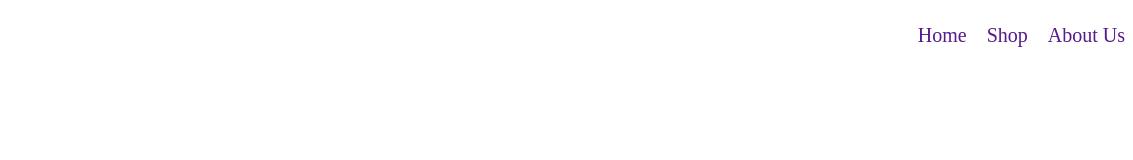
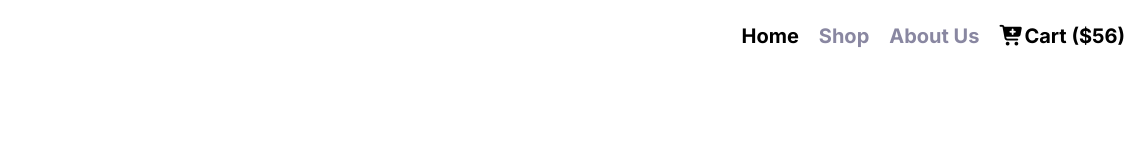
Before and after one commit to bhuiyanshanta/Assigment-2, a plain HTML site: page assignment.html in a window 1280 px wide. Shown: the full height of the page, 147-1280 px from the left. Drawn offline with Linux system fonts and the light colour scheme.

Commit message:
added navbar ADD TO CARD icon

```diff
--- a/assignment.html
+++ b/assignment.html
@@ -12,16 +12,34 @@
       rel="stylesheet"
       href="https://cdnjs.cloudflare.com/ajax/libs/font-awesome/7.0.0/css/all.min.css"
     />
+
     <!-- google font -->
+    <link rel="preconnect" href="https://fonts.googleapis.com" />
+    <link rel="preconnect" href="https://fonts.gstatic.com" crossorigin />
+    <link
+      href="https://fonts.googleapis.com/css2?family=Noto+Serif:ital,wght@0,100..900;1,100..900&display=swap"
+      rel="stylesheet"
+    />
+    <link rel="preconnect" href="https://fonts.googleapis.com" />
+    <link rel="preconnect" href="https://fonts.gstatic.com" crossorigin />
+    <link
+      href="https://fonts.googleapis.com/css2?family=Inter:ital,opsz,wght@0,14..32,100..900;1,14..32,100..900&display=swap"
+      rel="stylesheet"
+    />
   </head>
   <body>
     <header>
       <nav>
         <img src="./B12A02-Responsive-Flowers/assets/logo.png" alt="" />
         <ul>
-          <li><a href="">Home</a></li>
-          <li><a href="">Shop</a></li>
-          <li><a href="">About Us</a></li>
+          <li><a class="dark1" href="">Home</a></li>
+          <li><a class="dark2" href="">Shop</a></li>
+          <li><a class="dark2" href="">About Us</a></li>
+          <li>
+            <a class="dark1" href=""
+              ><i class="fa-solid fa-cart-plus"></i>Cart ($56)</a
+            >
+          </li>
         </ul>
       </nav>
     </header>
--- a/styles/style.css
+++ b/styles/style.css
@@ -1,3 +1,23 @@
+.noto-serif-font {
+  font-family: "Noto Serif", serif;
+  font-optical-sizing: auto;
+  font-style: normal;
+  font-variation-settings: "wdth" 100;
+}
+
+.inter-font {
+  font-family: "Inter", sans-serif;
+  font-optical-sizing: auto;
+  font-style: normal;
+}
+
+/* Shared Style */
+.dark1 {
+  color: #000000;
+}
+.dark2 {
+  color: #8987a1;
+}
 nav {
   display: flex;
   justify-content: space-between;
@@ -8,6 +28,10 @@ nav ul {
 }
 nav ul li {
   list-style: none;
+  font-family: inter;
+  font-size: 16px;
+  font-weight: 700;
+  text-align: left;
 }
 
 nav li a {
```
